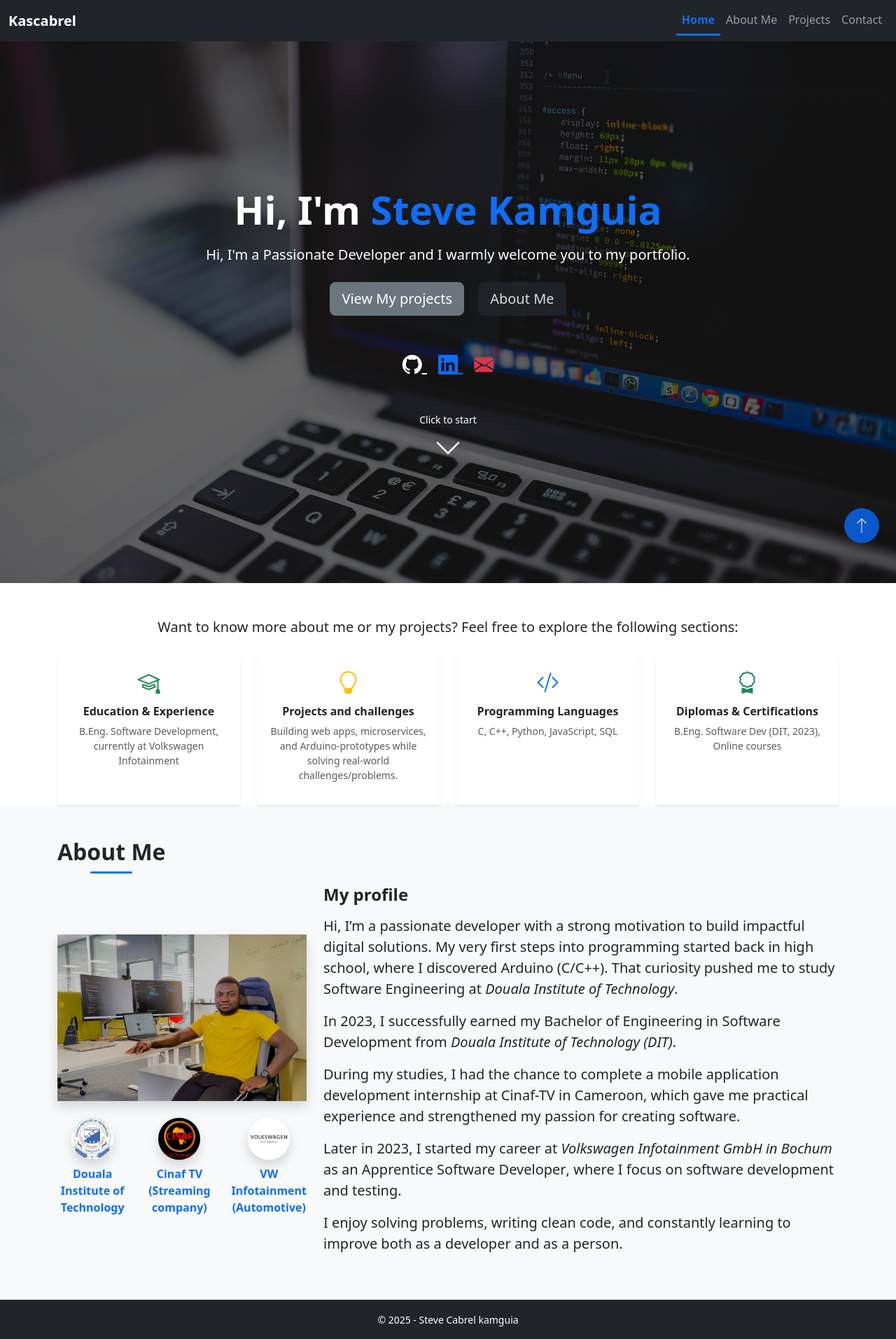
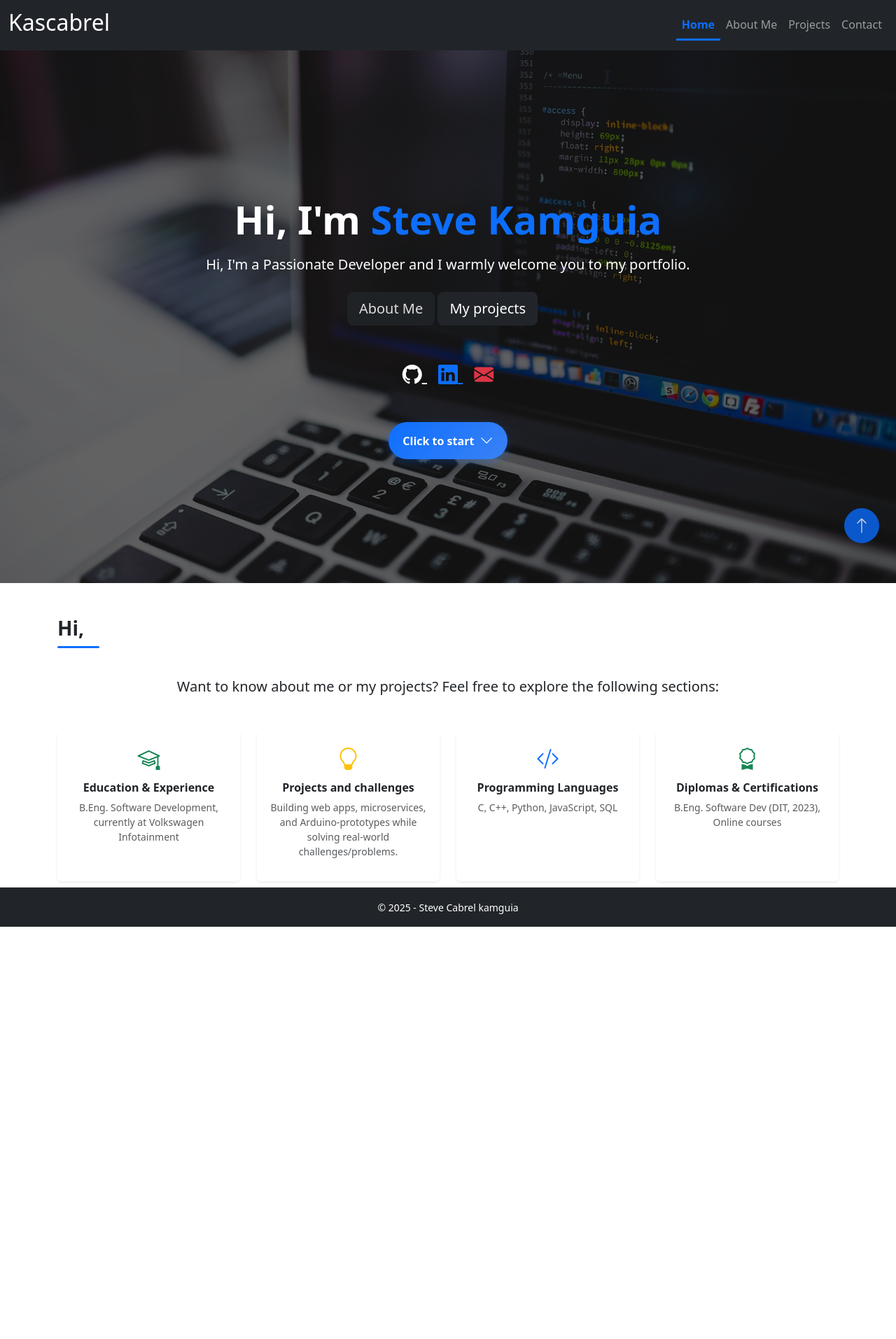
Before and after one commit to Kascabrel/portfolio, a Flask app: page /home in a window 1280 px wide. Shown: the whole page at 70% size. After the commit the page ends 1324 px from the top, so only its background shows below. Run offline with Flask 3, Linux system fonts and the light colour scheme; some libraries are stand-ins or nearby versions.

Commit message:
Reorganize the home pages

```diff
--- a/src/app/static/css/index.css
+++ b/src/app/static/css/index.css
@@ -6,18 +6,23 @@
     position: relative;
     padding-top: 70px; /* hauteur approximative de la navbar */
 }
+
 #home::before {
     content: "";
     position: absolute;
-    top: 0; left: 0;
-    width: 100%; height: 100%;
-    background-color: rgba(0,0,0,0.2); /* overlay sombre */
+    top: 0;
+    left: 0;
+    width: 100%;
+    height: 100%;
+    background-color: rgba(0, 0, 0, 0.2); /* overlay sombre */
     z-index: 1;
 }
+
 #home .container-fluid {
     position: relative;
     z-index: 2;
 }
+
 /* Makes the links visually clear and interactive */
 .link-hover {
     color: #0d6efd; /* Bootstrap primary color */
@@ -26,7 +31,54 @@
 }
 
 .link-hover:hover {
-    color: #0a58ca;  /* darker blue on hover */
+    color: #0a58ca; /* darker blue on hover */
     text-decoration: underline;
     transform: translateY(-2px);
 }
+
+.title-underline { /* for the underline style of title */
+    position: relative;
+    display: inline-block;
+    font-weight: bold;
+    margin-bottom: 1rem;
+}
+
+.title-underline::after {
+    content: "";
+    display: block;
+    width: 60px; /* width of the underline */
+    height: 3px; /* height */
+    background-color: #0d6efd; /* bleu bootstrap */
+    border-radius: 2px;
+    margin: 0.5rem auto 0;
+}
+
+/* The scroll button of the hero section */
+.btn-scroll {
+    display: inline-flex;
+    align-items: center;
+    gap: 8px;
+    padding: 12px 20px;
+    background: linear-gradient(135deg, #0d6efd, #3b82f6);
+    color: #fff;
+    font-weight: 600;
+    text-decoration: none;
+    border-radius: 30px;
+    transition: all 0.3s ease;
+    box-shadow: 0 4px 12px rgba(13, 110, 253, 0.3);
+}
+
+.btn-scroll i {
+    font-size: 1.2rem;
+    transition: transform 0.3s ease;
+}
+
+.btn-scroll:hover {
+    background: linear-gradient(135deg, #0b5ed7, #2563eb);
+    box-shadow: 0 6px 16px rgba(13, 110, 253, 0.4);
+    transform: translateY(-2px);
+}
+
+.btn-scroll:hover i {
+    transform: translateY(4px);
+}
--- a/src/app/templates/base.html
+++ b/src/app/templates/base.html
@@ -25,7 +25,7 @@
 <header class="border-bottom">
     <nav class="navbar navbar-expand-lg navbar-dark bg-dark fixed-top">
         <div class="text-white container-fluid">
-            <a class="navbar-brand fw-bold" href="#home">Kascabrel</a>
+            <a class="navbar-brand fw-bold" href="#home"><h2>Kascabrel</h2></a>
             <button class="navbar-toggler" type="button" data-bs-toggle="collapse"
                     data-bs-target="#navbarNav" aria-controls="navbarNav"
                     aria-expanded="false" aria-label="Toggle navigation">
--- a/src/app/templates/index.html
+++ b/src/app/templates/index.html
@@ -4,7 +4,7 @@
 
 {% block content %}
 <!-- ===== Hero Section ===== -->
-<section id="home" class="d-flex align-items-center w-100"
+<section id="home" class="d-flex align-items-center w-100 "
          style="height: 100vh;
                 width: 100vw;
                 background: url('{{ url_for('static', filename='images/hero.jpg') }}') center/cover no-repeat;
@@ -20,27 +20,27 @@
 
         <!-- Buttons -->
         <div class="mt-4">
-            <a href="#projects" class="btn btn-secondary btn-lg me-3">View My projects</a>
-            <a href="#about" class="btn btn-dark btn-lg" style="opacity: 0.85;">About Me</a>
+            <a href="{{url_for('portfolio.about')}}" class="btn btn-dark btn-lg" style="opacity: 0.85;">About Me</a>
+            <a href="{{url_for('portfolio.projects')}}" class="btn btn-dark btn-lg me-3">My projects</a>
         </div>
 
         <!-- Optional social icons -->
         <div class="mt-5 fs-3">
-            <a href="https://github.com/username" target="_blank" class="me-3 text-white">
+            <a href="https://github.com/Kascabrel" target="_blank" class="me-3 text-white">
                 <i class="bi bi-github"></i>
             </a>
-            <a href="https://linkedin.com/in/username" target="_blank" class="me-3 text-primary">
+            <a href="https://www.linkedin.com/in/steve-kamguia-144989257/" target="_blank" class="me-3 text-primary">
                 <i class="bi bi-linkedin"></i>
             </a>
             <a href="mailto:kascabrel@gmail.com" class="text-danger">
                 <i class="bi bi-envelope-fill"></i>
             </a>
         </div>
-        <!-- Scroll Down Arrow with Text -->
+        <!-- Scroll Down Button -->
         <div class="scroll-down mt-5 text-center">
-            <p class="mb-0 text-white small text-primary">Click to start</p>
-            <a href="#info" class="text-white">
-                <i class="bi bi-chevron-down fs-1"></i>
+            <a href="#nav-card" class="btn-scroll">
+                <span>Click to start</span>
+                <i class="bi bi-chevron-down"></i>
             </a>
         </div>
 
@@ -49,11 +49,12 @@
 </section>
 
 <!-- Extra Info Section -->
-<section>
-    <div class=" container mt-5" id="info">
-        <div class="text-center mb-4">
-            <p class="lead">
-                Want to know more about me or my projects?
+<section id="nav-card" class="mb-2">
+    <div class=" container mt-5">
+        <h3 class="title-underline">Hi,</h3>
+        <div class="text-center mb-5">
+            <p class="lead my-4">
+                Want to know about me or my projects?
                 Feel free to explore the following sections:
             </p>
         </div>
@@ -112,94 +113,4 @@
 
 </section>
 
-<!-- About me section-->
-<section id="about" class="py-5 bg-light">
-    <div class="container">
-        <h2 class="fw-bold mb-3 position-relative d-inline-block">
-            About Me
-            <span class="d-block mx-auto mt-2"
-                  style="width: 60px; height: 3px; background-color: #0d6efd; border-radius: 2px;"></span>
-        </h2>
-
-        <div class="row align-items-center">
-            <!-- Profile Photo -->
-            <div class="col-md-4 text-center mb-4 mb-md-0 d-flex flex-column justify-content-center">
-                <!-- Photo -->
-                <img src="static/images/profile.jpg" alt="Profile Photo"
-                     class="img-fluid shadow mb-4">
-
-                <!-- Logos with text links (fixed spacing using row/col) -->
-                <div class="row text-center align-items-center">
-                    <!-- DIT -->
-                    <div class="col">
-                        <img src="static/images/logo-dit.jpg" alt="Douala Institute of Technology"
-                             class="rounded-circle shadow mb-2"
-                             style="max-width: 60px; height: 60px; object-fit: cover;">
-                        <a href="https://douala-it.com/" target="_blank"
-                           class="fw-semibold d-block link-hover">
-                            Douala Institute of Technology
-                        </a>
-                    </div>
-
-                    <!-- Cinaf TV -->
-                    <div class="col">
-                        <img src="static/images/logo-cinaf.jpg" alt="Cinaf TV"
-                             class="rounded-circle shadow mb-2"
-                             style="max-width: 60px; height: 60px; object-fit: cover;">
-                        <a href="https://cinaf.tv/fr/" target="_blank"
-                           class="fw-semibold d-block link-hover">
-                            Cinaf TV (Streaming company)
-                        </a>
-                    </div>
-
-                    <!-- VW Infotainment -->
-                    <div class="col">
-                        <img src="static/images/logo-vw.png" alt="VW Infotainment"
-                             class="rounded-circle shadow mb-2"
-                             style="max-width: 60px; height: 60px; object-fit: cover;">
-                        <a href="https://www.volkswagen-infotainment.com/de.html" target="_blank"
-                           class="fw-semibold d-block link-hover">
-                            VW Infotainment (Automotive)
-                        </a>
-                    </div>
-                </div>
-
-
-            </div>
-
-            <!-- About Text -->
-            <div class="col-md-8">
-                <h4 class="fw-bold mb-3">My profile</h4>
-                <p class="lead">
-                    Hi, I’m a passionate developer with a strong motivation to build
-                    impactful digital solutions. My very first steps into programming
-                    started back in high school, where I discovered <strong>Arduino (C/C++)</strong>.
-                    That curiosity pushed me to study <strong>Software Engineering</strong> at
-                    <em>Douala Institute of Technology</em>.
-                </p>
-                <p class="lead">
-                    In 2023, I successfully earned my <strong>Bachelor of Engineering in Software Development</strong>
-                    from <em>Douala Institute of Technology (DIT)</em>.
-                </p>
-                <p class="lead">
-                    During my studies, I had the chance to complete a
-                    <strong>mobile application development internship</strong> at Cinaf-TV in Cameroon,
-                    which gave me practical experience and strengthened my passion for creating software.
-                </p>
-                <p class="lead">
-                    Later in 2023, I started my career at
-                    <em>Volkswagen Infotainment GmbH in Bochum</em> as an
-                    <strong>Apprentice Software Developer</strong>, where I focus on
-                    <strong>software development</strong> and <strong>testing</strong>.
-                </p>
-                <p class="lead">
-                    I enjoy solving problems, writing clean code, and constantly
-                    learning to improve both as a developer and as a person.
-                </p>
-            </div>
-        </div>
-    </div>
-
-</section>
-
 {% endblock %}
```
